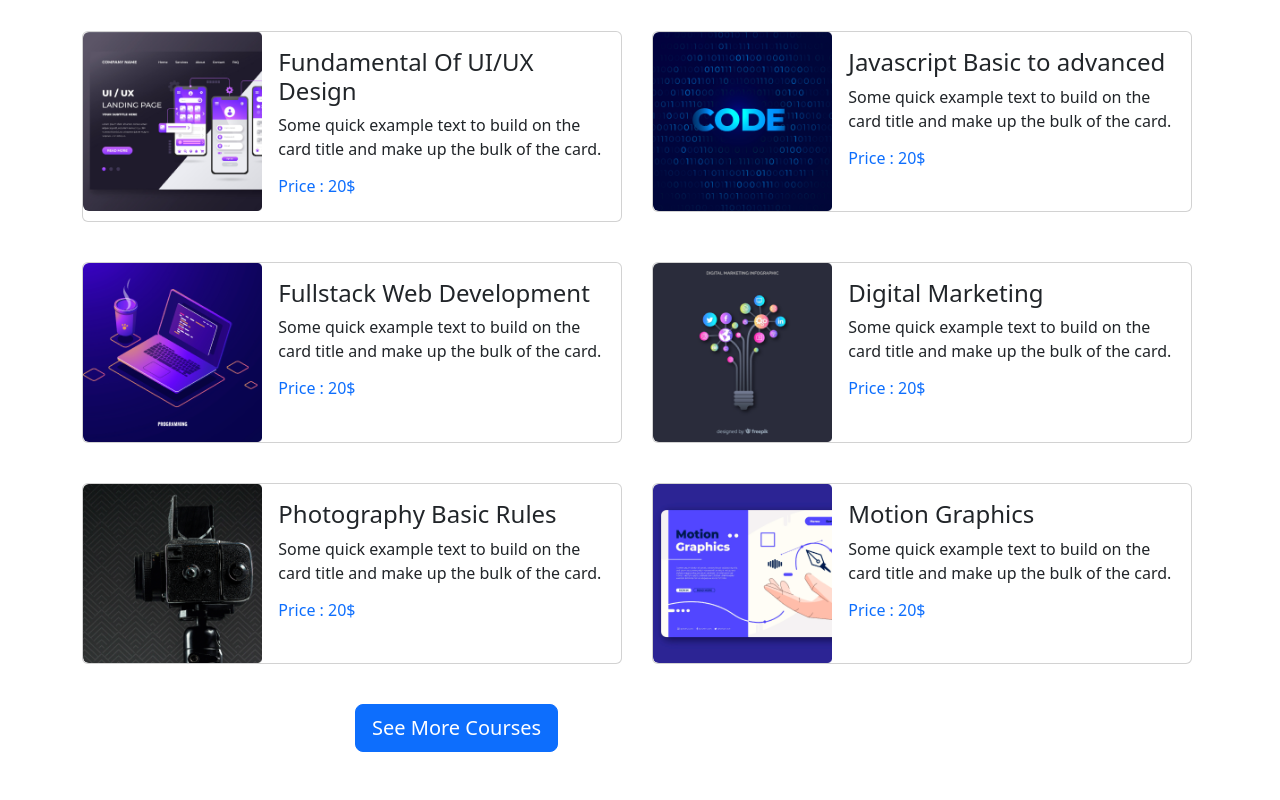
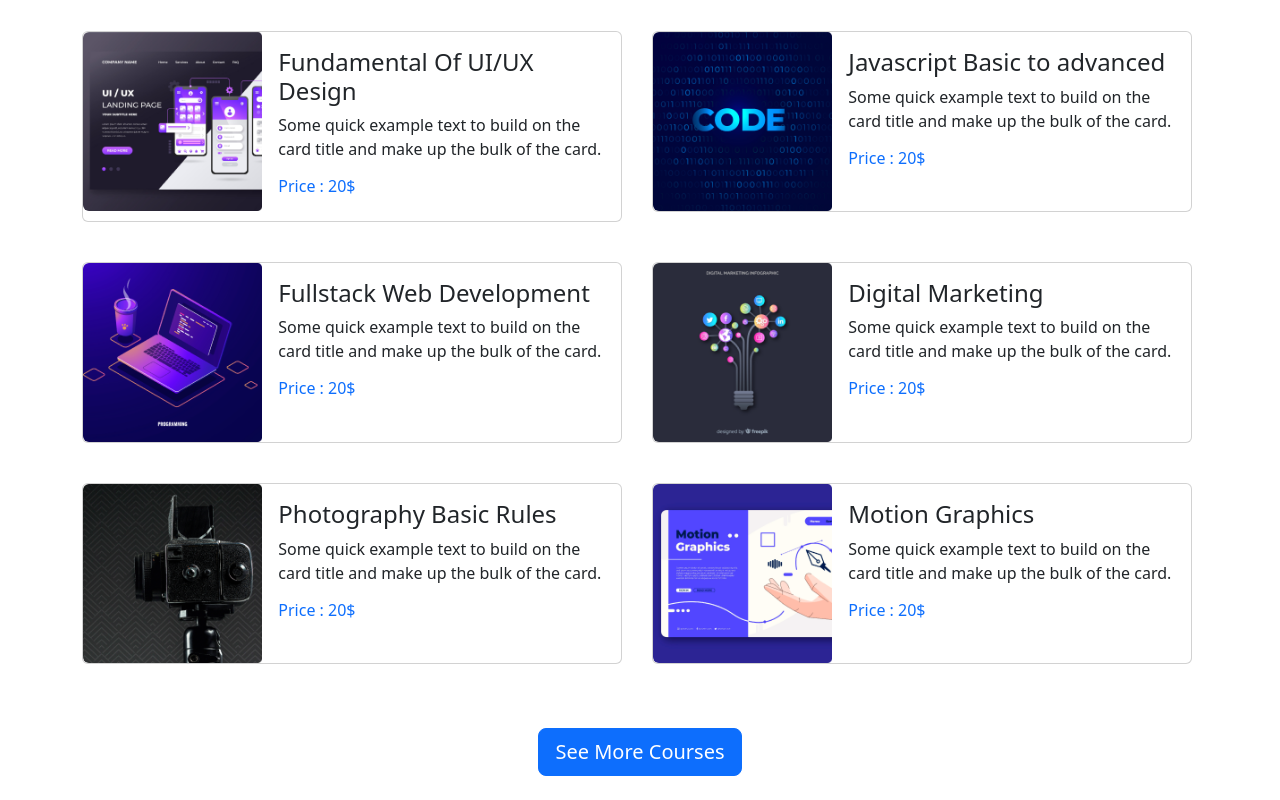
Before and after one commit to farjanactg/creative-education-website, a plain HTML site: page index.html in a window 1280 px wide. Shown: the part 865-1665 px from the top of the page. After the commit the page ends 1641 px from the top, so only its background shows below. Drawn offline with nearby package versions, Linux system fonts and the light colour scheme.

Commit message:
button added

```diff
--- a/index.html
+++ b/index.html
@@ -217,11 +217,12 @@
               </div>
             </div>
           </div>
-          <div class=" mx-auto p-0">
 
-            <button type="button" class="btn btn-primary btn-lg">See More Courses</button>
-          </div>
         </section>
+        <div class=" text-center  mx-auto">
+
+          <button type="button" class="btn btn-primary btn-lg">See More Courses</button>
+        </div>
         <!-- card end -->
     </header>
     <script src="https://cdn.jsdelivr.net/npm/bootstrap@5.2.0/dist/js/bootstrap.bundle.min.js" integrity="sha384-A3rJD856KowSb7dwlZdYEkO39Gagi7vIsF0jrRAoQmDKKtQBHUuLZ9AsSv4jD4Xa" crossorigin="anonymous"></script>
```
